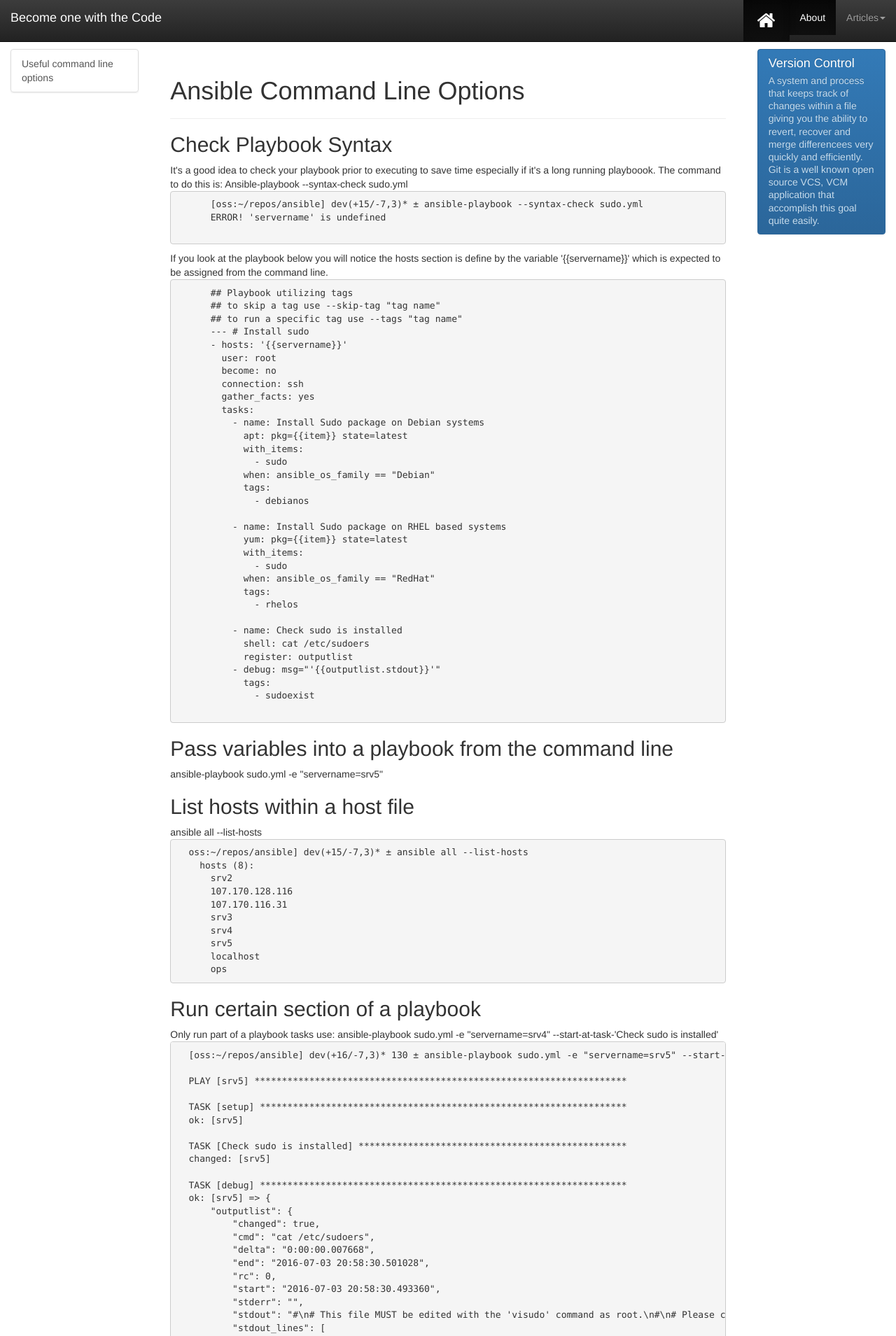
After one commit to becomeonewiththecode/website, a PHP site: page /ansible/cmdoptions.php in a window 1280 px wide. The commit adds this page. Shown: the top 1909 px of the page at 70% size. Run offline with PHP 8.4, Linux system fonts and the light colour scheme; some libraries are stand-ins or nearby versions.

Commit message:
New files explaining Ansible command line options

```diff
--- /dev/null
+++ b/ansible/ansible-left.inc
@@ -0,0 +1,9 @@
+<!--- begin lef tcolumn --->
+
+  <div class="col-md-2">
+    <div class="list-group">
+        <a href="/ansible/cmdoptions.php" class="list-group-item">Useful command line options</a>
+    </div>
+  </div>
+
+<!--- end left column --->
--- a/ansible/ansible.php
+++ b/ansible/ansible.php
@@ -24,7 +24,7 @@ include 'navbar.inc'
 ?>
 
 <?php
-include 'left.inc';
+include 'ansible-left.inc';
 ?>
 
 <!--- begin center column Place information here--->
@@ -48,7 +48,7 @@ include 'left.inc';
           </div>
           <div class="panel-body">
               <a href="#" class="list-group-item disabled"> Configuration files</a>
-              <a href="#" class="list-group-item disabled"> Command line</a>
+              <a href="#" class="list-group-item"> Useful Command line commands</a>
               <a href="#" class="list-group-item disabled"> Playbooks</a>
               <a href="#" class="list-group-item disabled"> Roles</a>
           </div>
--- /dev/null
+++ b/ansible/cmdoptions.php
@@ -0,0 +1,188 @@
+<!--- begin header --->
+<!DOCTYPE html>
+<html>
+<head>
+    <meta charset="utf-8">
+    <meta name="viewport" content="width=device-width, initial-scale=1.0">
+    <meta name="description" content='Journey into using code and open source tools to create change'>
+    <meta name="keywords" content="GIT, ansible, docker, terraform, consul, vagrant, config management, continous integration, continuos delivery, change managment ">
+    <title>Ansible Command Line Options</title>
+    <link href="https://maxcdn.bootstrapcdn.com/bootstrap/3.3.6/css/bootstrap.min.css" rel="stylesheet">
+    <link href="https://maxcdn.bootstrapcdn.com/bootstrap/3.3.6/css/bootstrap-theme.min.css" rel="stylesheet">
+    <link href="https://fonts.googleapis.com/css?family=Ubuntu+Mono" rel="stylesheet">
+    <link href="https://maxcdn.bootstrapcdn.com/font-awesome/4.6.1/css/font-awesome.min.css" rel="stylesheet">
+    <link href="/css/custom.css" rel="stylesheet">
+</head>
+<body>
+
+<?php
+set_include_path('includes:../includes');
+?>
+
+<?php
+include 'navbar.inc'
+?>
+
+<?php
+include 'ansible-left.inc';
+?>
+
+<!--- begin center column Place information here--->
+<div class="col-md-8">
+ <div class="container-fluid">
+   <!--- begin content --->
+   <div class="page-header">
+   <h1>Ansible Command Line Options</h1>
+   </div>
+
+   <div>
+     <h2>Check Playbook Syntax</h2>
+   </div>
+    It's a good idea to check your playbook prior to executing to save time especially if it's a long running playboook. The command to do this is:
+    Ansible-playbook --syntax-check sudo.yml
+    <pre>
+      [oss:~/repos/ansible] dev(+15/-7,3)* ± ansible-playbook --syntax-check sudo.yml
+      ERROR! 'servername' is undefined
+    </pre>
+
+    If you look at the playbook below you will notice the hosts section is define by the variable '{{servername}}' which is expected to be assigned from the command line.
+    <pre>
+      ## Playbook utilizing tags
+      ## to skip a tag use --skip-tag "tag name"
+      ## to run a specific tag use --tags "tag name"
+      --- # Install sudo
+      - hosts: '{{servername}}'
+        user: root
+        become: no
+        connection: ssh
+        gather_facts: yes
+        tasks:
+          - name: Install Sudo package on Debian systems
+            apt: pkg={{item}} state=latest
+            with_items:
+              - sudo
+            when: ansible_os_family == "Debian"
+            tags:
+              - debianos
+
+          - name: Install Sudo package on RHEL based systems
+            yum: pkg={{item}} state=latest
+            with_items:
+              - sudo
+            when: ansible_os_family == "RedHat"
+            tags:
+              - rhelos
+
+          - name: Check sudo is installed
+            shell: cat /etc/sudoers
+            register: outputlist
+          - debug: msg="'{{outputlist.stdout}}'"
+            tags:
+              - sudoexist
+    </pre>
+<div>
+  <h2>Pass variables into a playbook from the command line</h2>
+</div>
+
+      ansible-playbook sudo.yml -e "servername=srv5"
+
+
+<div>
+  <h2>List hosts within a host file</h2>
+</div>
+  ansible all --list-hosts
+
+<pre>
+  oss:~/repos/ansible] dev(+15/-7,3)* ± ansible all --list-hosts
+    hosts (8):
+      srv2
+      107.170.128.116
+      107.170.116.31
+      srv3
+      srv4
+      srv5
+      localhost
+      ops
+</pre>
+
+<div>
+  <h2>Run certain section of a playbook</h2>
+</div>
+
+Only run part of a playbook tasks
+use: ansible-playbook sudo.yml -e "servername=srv4" --start-at-task-'Check sudo is installed'
+
+<pre>
+  [oss:~/repos/ansible] dev(+16/-7,3)* 130 ± ansible-playbook sudo.yml -e "servername=srv5" --start-at-task='Check sudo is installed'
+
+  PLAY [srv5] ********************************************************************
+
+  TASK [setup] *******************************************************************
+  ok: [srv5]
+
+  TASK [Check sudo is installed] *************************************************
+  changed: [srv5]
+
+  TASK [debug] *******************************************************************
+  ok: [srv5] => {
+      "outputlist": {
+          "changed": true,
+          "cmd": "cat /etc/sudoers",
+          "delta": "0:00:00.007668",
+          "end": "2016-07-03 20:58:30.501028",
+          "rc": 0,
+          "start": "2016-07-03 20:58:30.493360",
+          "stderr": "",
+          "stdout": "#\n# This file MUST be edited with the 'visudo' command as root.\n#\n# Please consider adding local content in /etc/sudoers.d/ instead of\n# directly modifying this file.\n#\n# See the man page for details on how to write a sudoers file.\n#\nDefaults\tenv_reset\nDefaults\tsecure_path=\"/usr/local/sbin:/usr/local/bin:/usr/sbin:/usr/bin:/sbin:/bin\"\n\n# Host alias specification\n\n# User alias specification\n\n# Cmnd alias specification\n\n# User privilege specification\nroot\tALL=(ALL:ALL) ALL\n\n# Members of the admin group may gain root privileges\n%admin ALL=(ALL) ALL\n\n# Allow members of group sudo to execute any command\n%sudo\tALL=(ALL:ALL) ALL\n\n# See sudoers(5) for more information on \"#include\" directives:\n\n#includedir /etc/sudoers.d",
+          "stdout_lines": [
+              "#",
+              "# This file MUST be edited with the 'visudo' command as root.",
+              "#",
+              "# Please consider adding local content in /etc/sudoers.d/ instead of",
+              "# directly modifying this file.",
+              "#",
+              "# See the man page for details on how to write a sudoers file.",
+              "#",
+              "Defaults\tenv_reset",
+              "Defaults\tsecure_path=\"/usr/local/sbin:/usr/local/bin:/usr/sbin:/usr/bin:/sbin:/bin\"",
+              "",
+              "# Host alias specification",
+              "",
+              "# User alias specification",
+              "",
+              "# Cmnd alias specification",
+              "",
+              "# User privilege specification",
+              "root\tALL=(ALL:ALL) ALL",
+              "",
+              "# Members of the admin group may gain root privileges",
+              "%admin ALL=(ALL) ALL",
+              "",
+              "# Allow members of group sudo to execute any command",
+              "%sudo\tALL=(ALL:ALL) ALL",
+              "",
+              "# See sudoers(5) for more information on \"#include\" directives:",
+              "",
+              "#includedir /etc/sudoers.d"
+          ],
+          "warnings": []
+      }
+  }
+
+  PLAY RECAP *********************************************************************
+  srv5                       : ok=3    changed=1    unreachable=0    failed=0
+</pre>
+
+   <!--- end content --->
+
+ </div>
+</div>
+<!--- end center column --->
+
+<?php
+include 'right.inc';
+?>
+
+<?php
+include 'footer.inc';
+?>
```
